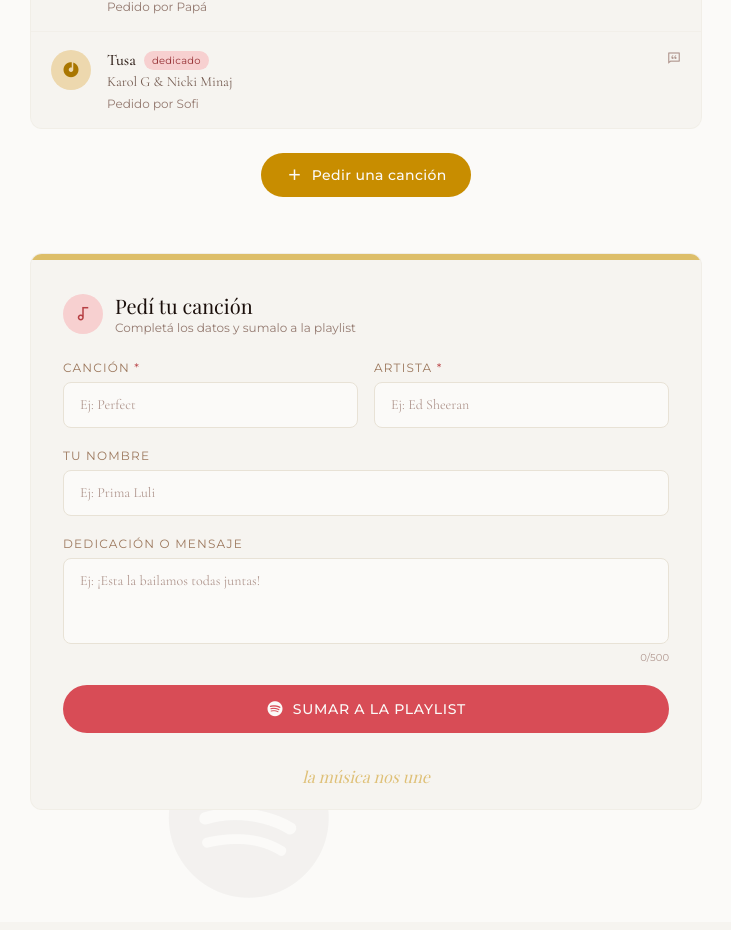
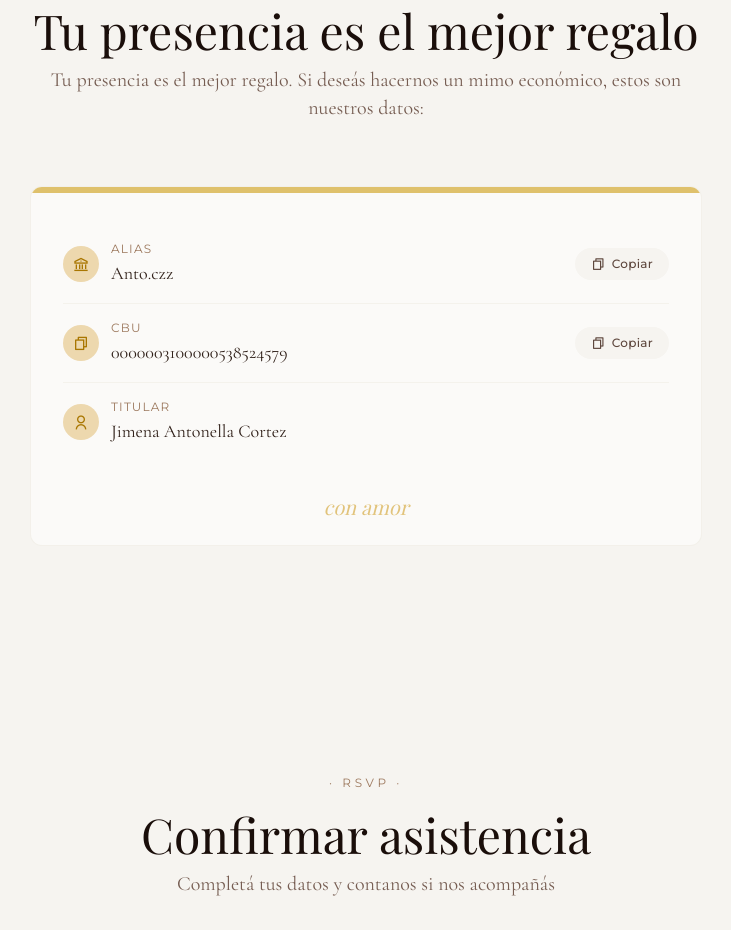
Before and after one commit to cdwenz/teinvito, a React (Vite) app: page / in a window 1280 px wide. Shown: the part 4703-5633 px from the top of the page, without its empty margins (274-1005 px from the left). Built offline with nearby package versions, Linux system fonts and the light colour scheme; a web font is replaced by a local one.

Commit message:
playlist

```diff
--- a/src/pages/home/components/SongRequestSection.tsx
+++ b/src/pages/home/components/SongRequestSection.tsx
@@ -119,7 +119,7 @@ export default function SongRequestSection() {
             isVisible ? 'opacity-100 translate-y-0' : 'opacity-0 translate-y-8'
           }`}
         >
-          <div className="flex items-center justify-between mb-5">
+          {/* <div className="flex items-center justify-between mb-5">
             <h3 className="font-label text-xs tracking-[0.2em] uppercase text-secondary-500 flex items-center gap-2">
               <i className="ri-play-list-2-line" style={{ fontSize: '16px' }}></i>
               Playlist de la fiesta
@@ -127,22 +127,22 @@ export default function SongRequestSection() {
             <span className="font-label text-xs text-foreground-400">
               {mockSongRequests.length} canciones
             </span>
-          </div>
+          </div> */}
 
-          <div className="bg-background-100 rounded-xl border border-background-200/70 overflow-hidden">
-            {mockSongRequests.map((song, i) => (
+          {/* <div className="bg-background-100 rounded-xl border border-background-200/70 overflow-hidden"> */}
+            {/* {mockSongRequests.map((song, i) => (
               <div
                 key={song.id}
                 className={`flex items-start gap-4 px-5 py-4 transition-colors duration-200 hover:bg-background-50 ${
                   i < mockSongRequests.length - 1 ? 'border-b border-background-200/60' : ''
                 }`}
-              >
+              > */}
                 {/* Vinyl icon */}
-                <div className="w-10 h-10 rounded-full bg-accent-100 flex items-center justify-center flex-shrink-0 mt-0.5">
+                {/* <div className="w-10 h-10 rounded-full bg-accent-100 flex items-center justify-center flex-shrink-0 mt-0.5">
                   <i className="ri-disc-fill text-accent-600" style={{ fontSize: '18px' }}></i>
-                </div>
+                </div> */}
 
-                <div className="flex-1 min-w-0">
+                {/* <div className="flex-1 min-w-0">
                   <div className="flex items-center gap-2 flex-wrap">
                     <span className="font-body text-foreground-800 text-base font-medium truncate">
                       {song.songName}
@@ -166,20 +166,20 @@ export default function SongRequestSection() {
                       "{song.message}"
                     </p>
                   )}
-                </div>
+                </div> */}
 
                 {/* Message tooltip on desktop */}
-                {song.message && (
+                {/* {song.message && (
                   <div className="hidden sm:flex items-center flex-shrink-0" title={song.message}>
                     <i className="ri-chat-quote-line text-foreground-300" style={{ fontSize: '14px' }}></i>
                   </div>
-                )}
-              </div>
-            ))}
-          </div>
+                )} */}
+              {/* </div>
+            ))} */}
+          {/* </div> */}
 
           {/* Add song button */}
-          <div className="text-center mt-6">
+          {/* <div className="text-center mt-6">
             <button
               onClick={scrollToForm}
               className="whitespace-nowrap inline-flex items-center gap-2 px-6 py-3 rounded-full bg-accent-500 hover:bg-accent-600 text-background-50 font-label text-sm font-medium tracking-wide transition-all duration-300 cursor-pointer"
@@ -187,7 +187,7 @@ export default function SongRequestSection() {
               <i className="ri-add-line" style={{ fontSize: '18px' }}></i>
               Pedir una canción
             </button>
-          </div>
+          </div> */}
         </div>
 
         {/* Song request form */}
@@ -211,118 +211,12 @@ export default function SongRequestSection() {
                     {submitted ? '¡Gracias por tu tema!' : 'Pedí tu canción'}
                   </h3>
                   <p className="font-label text-xs text-foreground-400">
-                    {submitted ? 'Tu pedido ya está en la lista' : 'Completá los datos y sumalo a la playlist'}
+                    {submitted ? 'Tu pedido ya está en la lista' : 'Sumate tu canción favorita a la playlist de la fiesta'}
                   </p>
                 </div>
               </div>
 
-              {submitted ? (
-                /* Success state */
-                <div className="text-center py-6">
-                  <div className="w-16 h-16 rounded-full bg-primary-100 flex items-center justify-center mx-auto mb-4">
-                    <i className="ri-check-line text-primary-600" style={{ fontSize: '28px' }}></i>
-                  </div>
-                  <p className="font-body text-foreground-600 text-lg mb-4">
-                    Tu canción fue agregada a la lista. ¡Va a sonar en la fiesta!
-                  </p>
-                  <button
-                    onClick={() => setSubmitted(false)}
-                    className="whitespace-nowrap px-6 py-2.5 rounded-full border border-background-300 text-foreground-600 font-label text-xs font-medium tracking-wide hover:bg-background-200 transition-all duration-300 cursor-pointer"
-                  >
-                    Pedir otra canción
-                  </button>
-                </div>
-              ) : (
-                /* Form */
-                <form
-                  ref={formRef}
-                  data-readdy-form
-                  onSubmit={handleSubmit}
-                  className="flex flex-col gap-5"
-                >
-                  {/* Song name + Artist row */}
-                  <div className="flex flex-col sm:flex-row gap-4">
-                    <div className="flex-1 flex flex-col gap-1.5">
-                      <label htmlFor="songName" className="font-label text-xs tracking-widest uppercase text-secondary-500">
-                        Canción <span className="text-primary-600">*</span>
-                      </label>
-                      <input
-                        id="songName"
-                        name="songName"
-                        type="text"
-                        value={songName}
-                        onChange={(e) => setSongName(e.target.value)}
-                        placeholder="Ej: Perfect"
-                        className="w-full px-4 py-3 rounded-lg border border-background-300 bg-background-50 text-foreground-800 font-body text-sm placeholder:text-foreground-300 focus:outline-none focus:border-primary-400 transition-colors duration-200"
-                        maxLength={100}
-                      />
-                    </div>
-
-                    <div className="flex-1 flex flex-col gap-1.5">
-                      <label htmlFor="artist" className="font-label text-xs tracking-widest uppercase text-secondary-500">
-                        Artista <span className="text-primary-600">*</span>
-                      </label>
-                      <input
-                        id="artist"
-                        name="artist"
-                        type="text"
-                        value={artist}
-                        onChange={(e) => setArtist(e.target.value)}
-                        placeholder="Ej: Ed Sheeran"
-                        className="w-full px-4 py-3 rounded-lg border border-background-300 bg-background-50 text-foreground-800 font-body text-sm placeholder:text-foreground-300 focus:outline-none focus:border-primary-400 transition-colors duration-200"
-                        maxLength={100}
-                      />
-                    </div>
-                  </div>
-
-                  {/* Guest name */}
-                  <div className="flex flex-col gap-1.5">
-                    <label htmlFor="guestName" className="font-label text-xs tracking-widest uppercase text-secondary-500">
-                      Tu nombre
-                    </label>
-                    <input
-                      id="guestName"
-                      name="guestName"
-                      type="text"
-                      value={guestName}
-                      onChange={(e) => setGuestName(e.target.value)}
-                      placeholder="Ej: Prima Luli"
-                      className="w-full px-4 py-3 rounded-lg border border-background-300 bg-background-50 text-foreground-800 font-body text-sm placeholder:text-foreground-300 focus:outline-none focus:border-primary-400 transition-colors duration-200"
-                      maxLength={60}
-                    />
-                  </div>
-
-                  {/* Message */}
-                  <div className="flex flex-col gap-1.5">
-                    <label htmlFor="message" className="font-label text-xs tracking-widest uppercase text-secondary-500">
-                      Dedicación o mensaje
-                    </label>
-                    <textarea
-                      id="message"
-                      name="message"
-                      value={message}
-                      onChange={(e) => setMessage(e.target.value)}
-                      placeholder="Ej: ¡Esta la bailamos todas juntas!"
-                      rows={3}
-                      maxLength={500}
-                      className="w-full px-4 py-3 rounded-lg border border-background-300 bg-background-50 text-foreground-800 font-body text-sm placeholder:text-foreground-300 focus:outline-none focus:border-primary-400 transition-colors duration-200 resize-none"
-                    />
-                    <span className="text-foreground-300 font-label text-[10px] text-right">
-                      {message.length}/500
-                    </span>
-                  </div>
-
-                  {/* Error message */}
-                  {formError && (
-                    <div className="flex items-center gap-2 px-4 py-3 rounded-lg bg-red-50 border border-red-200 text-red-700 font-body text-sm">
-                      <i className="ri-error-warning-line flex-shrink-0" style={{ fontSize: '16px' }}></i>
-                      {formError}
-                    </div>
-                  )}
-
-                  {/* Submit */}
-                  <button
-                    type="submit"
+              <button
                     disabled={submitting}
                     className="whitespace-nowrap w-full py-3.5 rounded-full bg-primary-500 hover:bg-primary-600 disabled:opacity-60 disabled:cursor-not-allowed text-background-50 font-label text-sm font-medium tracking-wider uppercase transition-all duration-300 cursor-pointer flex items-center justify-center gap-2"
                   >
@@ -338,8 +232,6 @@ export default function SongRequestSection() {
                       </>
                     )}
                   </button>
-                </form>
-              )}
             </div>
 
             {/* Decorative bottom */}
```
